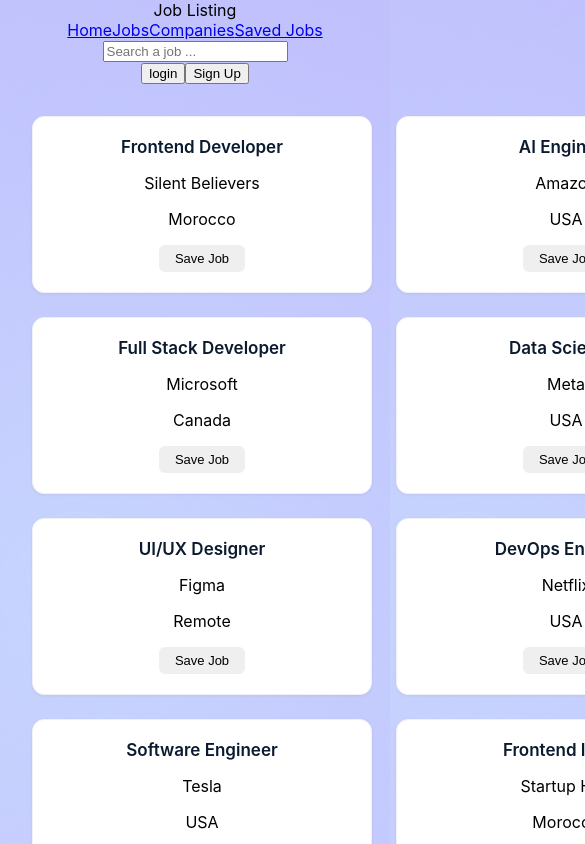
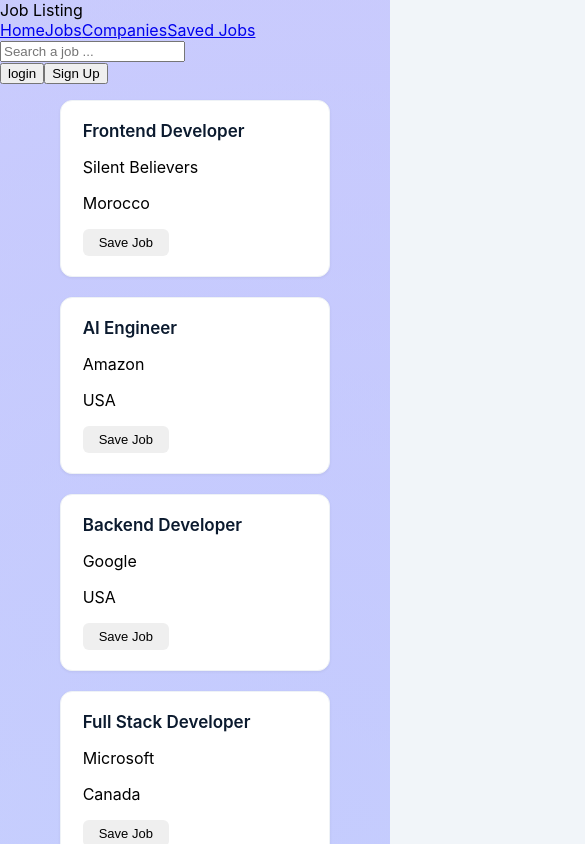
Before and after one commit to erraji-jihane/react-job-listing, a React (Vite) app: page /jobs in a window 390 px wide. Shown: the top 844 px of the page, 585 px wide, since content can reach past the window. Built offline with nearby package versions, Linux system fonts and the light colour scheme.

Commit message:
added component styling

```diff
--- a/src/App.css
+++ b/src/App.css
@@ -1,49 +1,11 @@
+* {
+  margin: 0;
+  padding: 0;
+  box-sizing: border-box;
+}
 
-#next-steps ul {
-  list-style: none;
-  padding: 0;
+.app {
+  min-height: 100vh;
   display: flex;
-  gap: 8px;
-  margin: 32px 0 0;
-
-  .logo {
-    height: 18px;
-  }
-
-  a {
-    color: var(--text-h);
-    font-size: 16px;
-    border-radius: 6px;
-    background: var(--social-bg);
-    display: flex;
-    padding: 6px 12px;
-    align-items: center;
-    gap: 8px;
-    text-decoration: none;
-    transition: box-shadow 0.3s;
-
-    &:hover {
-      box-shadow: var(--shadow);
-    }
-    .button-icon {
-      height: 18px;
-      width: 18px;
-    }
-  }
-
-  @media (max-width: 1024px) {
-    margin-top: 20px;
-    flex-wrap: wrap;
-    justify-content: center;
-
-    li {
-      flex: 1 1 calc(50% - 8px);
-    }
-
-    a {
-      width: 100%;
-      justify-content: center;
-      box-sizing: border-box;
-    }
-  }
+  flex-direction: column;
 }
--- a/src/components/Cards/Cards.css
+++ b/src/components/Cards/Cards.css
@@ -1,14 +1,46 @@
 .cards-container {
   display: grid;
+  grid-template-columns: repeat(3, 380px);
+  justify-content: center;
+  gap: 40px 32px;
+  padding: 40px 0 80px;
+  max-width: 1300px;
+  margin: 0 auto;
+  min-height: 100vh;
+}
 
-  grid-template-columns:
-    repeat(auto-fit, minmax(340px, 1fr));
+@media (max-width: 1250px) {
+  .cards-container {
+    grid-template-columns: repeat(3, 340px);
+    gap: 32px 24px;
+    padding: 32px 0 60px;
+    max-width: 1150px;
+  }
+}
 
-  gap: 24px;
+@media (max-width: 1050px) {
+  .cards-container {
+    grid-template-columns: repeat(2, 360px);
+    gap: 32px 28px;
+    padding: 32px 0 60px;
+    max-width: 800px;
+  }
+}
 
-  padding: 32px;
+@media (max-width: 780px) {
+  .cards-container {
+    grid-template-columns: repeat(2, 1fr);
+    gap: 24px 20px;
+    padding: 24px 16px 48px;
+    max-width: 100%;
+  }
+}
 
-  max-width: 1200px;
-
-  margin: 0 auto;
+@media (max-width: 480px) {
+  .cards-container {
+    grid-template-columns: 1fr;
+    gap: 20px;
+    padding: 16px 16px 32px;
+    max-width: 100%;
+  }
 }
--- a/src/index.css
+++ b/src/index.css
@@ -1,23 +1,17 @@
 body {
   margin: 0;
   font-family: Inter, Arial, sans-serif;
-
   background:
     radial-gradient(circle at 20% 20%, #c7d5fe 0%, transparent 45%),
     radial-gradient(circle at 80% 10%, #bfb4fd 0%, transparent 50%),
-    radial-gradient(circle at 80% 10%, #9e99fd 0%, transparent 50%),
-    radial-gradient(circle at 50% 90%, #b6c8ff 0%, transparent 70%),
     #f1f5f9;
 }
 
 #root {
-  width: 1126px;
+  width: 100%;
   max-width: 100%;
-  margin: 0 auto;
-  text-align: center;
-  border-inline: 1px solid var(--border);
+  margin: 0;
   min-height: 100svh;
   display: flex;
   flex-direction: column;
-  box-sizing: border-box;
 }
```
